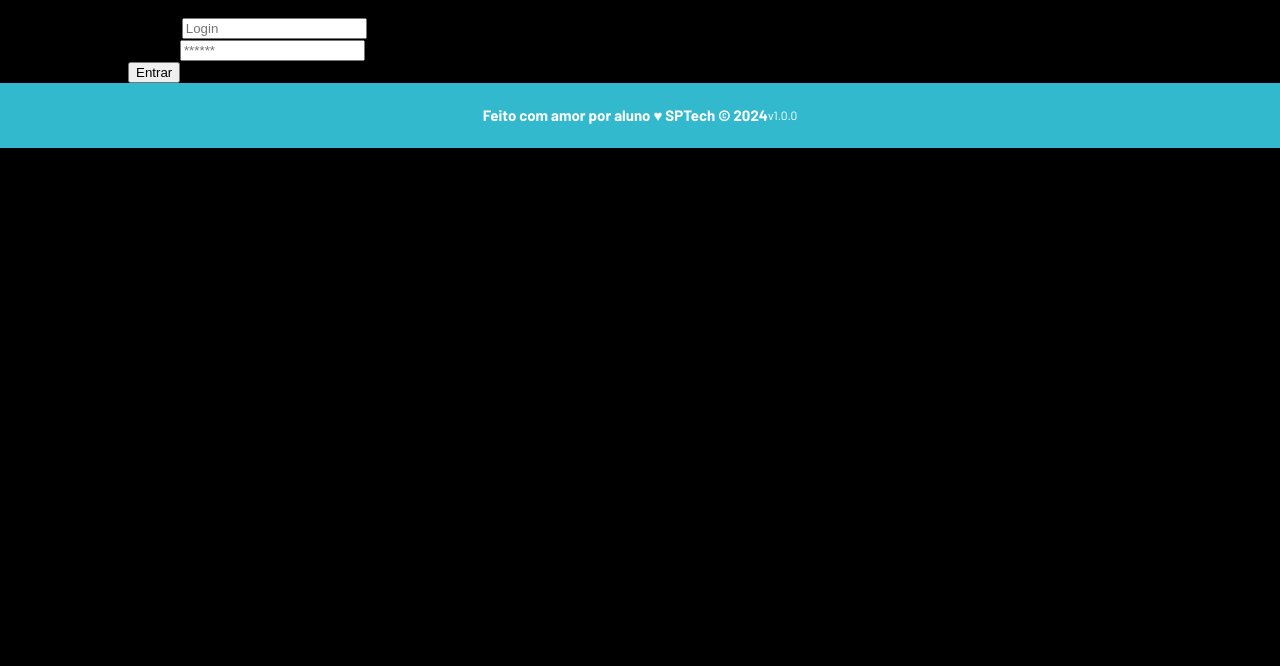
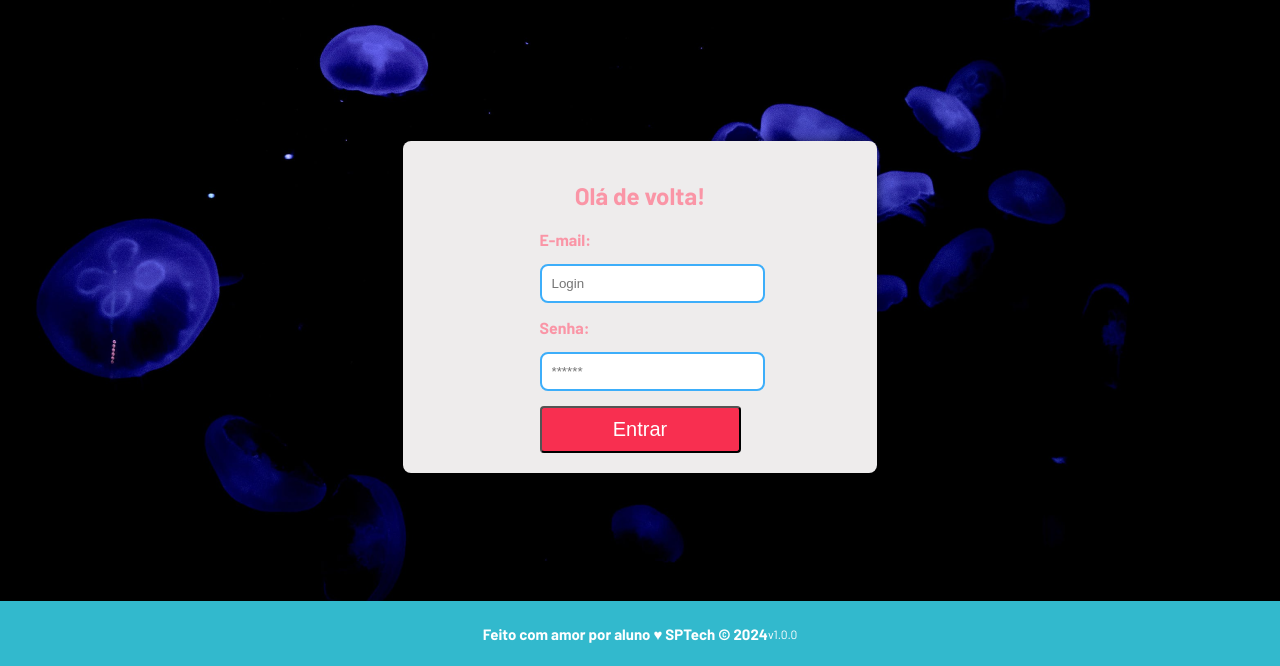
Before and after one commit to GuilhermeAugustoFigueiredo/Atividade-para-casa-AquaTech-GuilhermeFigueiredo, a plain HTML site: page login.html in a window 1280 px wide. Shown: the part 134-800 px from the top of the page. Drawn offline with Linux system fonts and the light colour scheme.

Commit message:
adicionando arquivo do site aquatech

```diff
--- a/styles/style.css
+++ b/styles/style.css
@@ -128,3 +128,150 @@ body {
 .version {
   font-size: 12px;
 }
+
+body {
+  margin: 0;
+  padding: 0;
+  font-family: "Barlow", sans-serif;
+  background-color: black;
+  background-image: url("../assets/imgs/bg-jelly-fish-para_outras_pags.png");
+  display: flex;
+  flex-direction: column;
+  justify-content: center;
+  align-items: center;
+  height: 100vh;
+}
+
+:root {
+  --tamanho-header: 80px;
+  --tamanho-login: calc(
+    100vh - var(--tamanho-header) - var(--tamanho-footer) - 2px
+  );
+  --tamanho-footer: 65px;
+}
+
+.header {
+  width: 100%;
+  height: var(--tamanho-header);
+  border-bottom: 2px solid #32b9cd;
+}
+
+.container {
+  display: flex;
+  width: 80%;
+  margin: auto;
+}
+
+.header .container {
+  justify-content: space-between;
+  align-items: center;
+  height: 100%;
+}
+
+.header a {
+  text-decoration: none;
+  color: #e3b062;
+}
+
+.agora {
+  font-weight: 800;
+}
+
+.navbar {
+  width: 300px;
+  display: flex;
+  align-items: center;
+  justify-content: space-between;
+  list-style: none;
+  color: #e3b062;
+}
+
+.titulo {
+  color: #32b9cd;
+  width: fit-content;
+  font-weight: 800;
+}
+
+.login {
+  display: flex;
+  justify-content: center;
+  align-items: center;
+  height: var(--tamanho-login);
+  width: 37%;
+}
+
+.login .container {
+  display: flex;
+  justify-content: center;
+  align-items: center;
+  width: 80vw;
+  max-width: 1200px;
+  padding: 20px;
+  background-color: rgb(238, 236, 236);
+  border-radius: 8px;
+  box-shadow: 0 0 10px rgba(0, 0, 0, 0.5);
+}
+
+.login .card-cadastro {
+  color: #fa95a6;
+}
+.login .card-login {
+  text-align: center;
+  color: #fa95a6;
+}
+
+.login .formulario .campo {
+  margin-bottom: 15px;
+}
+
+.login .formulario .campo span {
+  display: flex;
+  justify-content: left;
+  margin-bottom: 15px;
+  color: #fa95a6;
+  font-weight: bold;
+}
+
+.login .formulario .campo input {
+  display: flex;
+  justify-content: center;
+  align-items: center;
+  width: 100%;
+  padding: 10px;
+  border: 2px solid rgb(61, 174, 250);
+  border-radius: 8px;
+}
+
+.login .botao {
+  display: flex;
+  justify-content: center;
+  align-items: center;
+  width: 100%;
+  padding: 10px;
+  background-color: rgb(248, 47, 80);
+  color: white;
+  border-radius: 4px;
+  cursor: pointer;
+  font-size: 20px;
+}
+
+.login .botao:hover {
+  background-color: #28a0b3;
+}
+
+.footer {
+  width: 100%;
+  background-color: #32b9cd;
+  height: var(--tamanho-footer);
+  color: #fff;
+  display: flex;
+  justify-content: center;
+  align-items: center;
+  font-size: 15px;
+  position: fixed;
+  bottom: 0;
+}
+
+.version {
+  font-size: 12px;
+}
```
